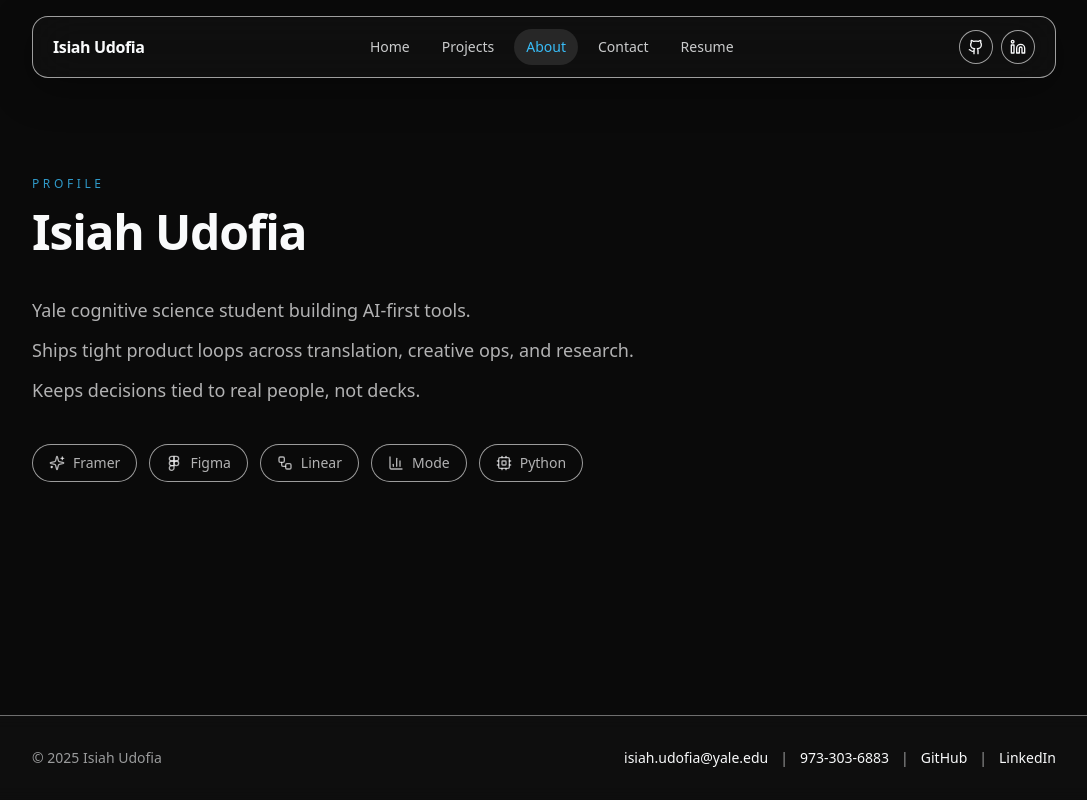
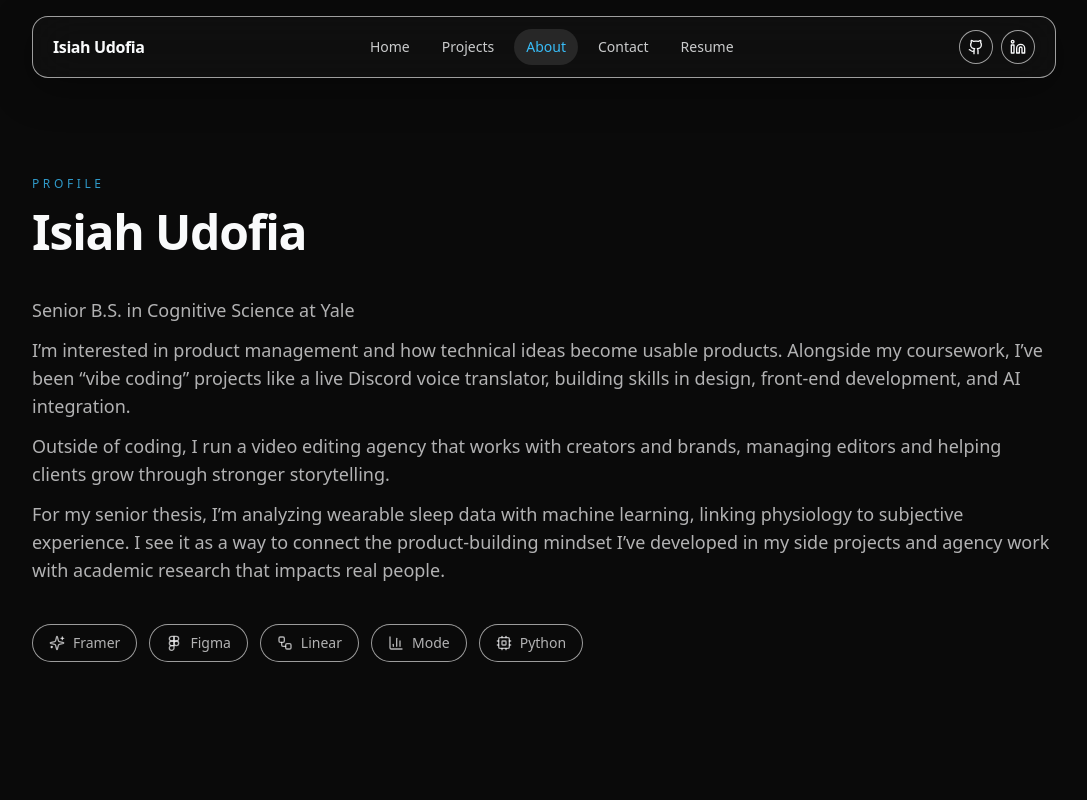
Before and after one commit to iudofia2026/isiahudofia.com, a Next.js app: page /about in a window 1280 px wide. Shown: the top 800 px of the page, without its empty margins (96-1183 px from the left). Built offline with nearby package versions, Linux system fonts and the light colour scheme.

Commit message:
docs: refresh about page bio

```diff
--- a/app/(routes)/about/page.tsx
+++ b/app/(routes)/about/page.tsx
@@ -3,9 +3,10 @@ import RouteSeo from '../../../components/route-seo';
 import Section from '../../../components/section';
 
 const lines = [
-  'Yale cognitive science student building AI-first tools.',
-  'Ships tight product loops across translation, creative ops, and research.',
-  'Keeps decisions tied to real people, not decks.',
+  'Senior B.S. in Cognitive Science at Yale',
+  'I’m interested in product management and how technical ideas become usable products. Alongside my coursework, I’ve been “vibe coding” projects like a live Discord voice translator, building skills in design, front-end development, and AI integration.',
+  'Outside of coding, I run a video editing agency that works with creators and brands, managing editors and helping clients grow through stronger storytelling.',
+  'For my senior thesis, I’m analyzing wearable sleep data with machine learning, linking physiology to subjective experience. I see it as a way to connect the product-building mindset I’ve developed in my side projects and agency work with academic research that impacts real people.',
 ];
 
 const tools = [
```
